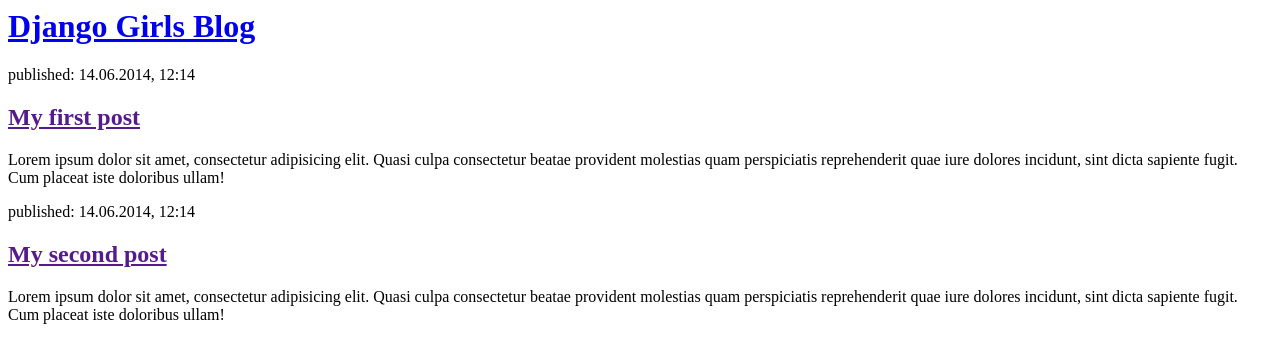
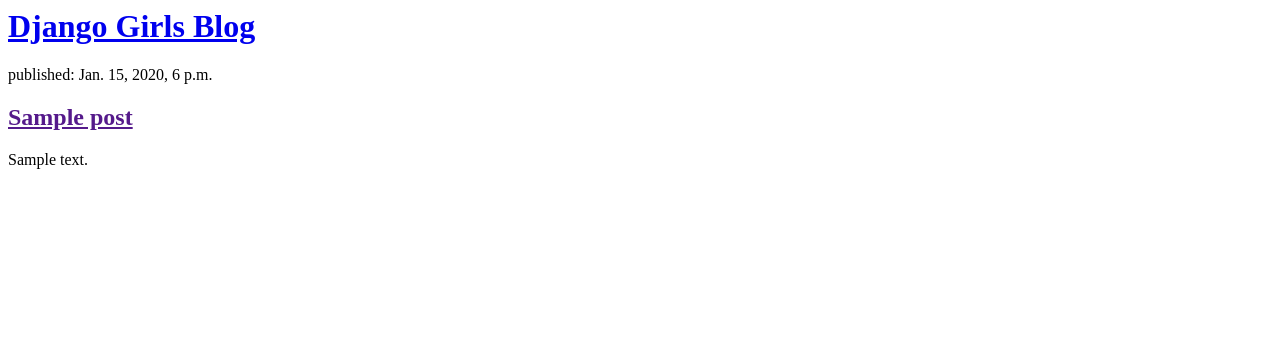
Before and after one commit to johnmark-marquez/django_girls, a Django app: template mysite/blog/templates/blog/post_list.html in a window 1280 px wide. Shown: the top 363 px of the page. Run offline with Django 3.2, Linux system fonts and the light colour scheme; the template is opened without the code that fills it: values that come from a table or form of the project are taken from there, others are empty; tables that the repository leaves empty hold one stand-in row (values such as "Sample post").

Commit message:
Modified templates to display posts from database.

```diff
--- a/mysite/blog/templates/blog/post_list.html
+++ b/mysite/blog/templates/blog/post_list.html
@@ -6,16 +6,12 @@
         <div>
             <h1><a href="/">Django Girls Blog</a></h1>
         </div>
-
+        {% for post in posts %}
         <div>
-            <p>published: 14.06.2014, 12:14</p>
-            <h2><a href="">My first post</a></h2>
-            <p>Lorem ipsum dolor sit amet, consectetur adipisicing elit. Quasi culpa consectetur beatae provident molestias quam perspiciatis reprehenderit quae iure dolores incidunt, sint dicta sapiente fugit. Cum placeat iste doloribus ullam!</p>
+            <p>published: {{ post.published_date }}</p>
+            <h2><a href="">{{ post.title }}</a></h2>
+            <p>{{ post.text|linebreaksbr }}</p>
         </div>
-        <div>
-            <p>published: 14.06.2014, 12:14</p>
-            <h2><a href="">My second post</a></h2>
-            <p>Lorem ipsum dolor sit amet, consectetur adipisicing elit. Quasi culpa consectetur beatae provident molestias quam perspiciatis reprehenderit quae iure dolores incidunt, sint dicta sapiente fugit. Cum placeat iste doloribus ullam!</p>
-        </div>
+        {% endfor %}
     </body>
 </html>
--- a/mysite/blog/views.py
+++ b/mysite/blog/views.py
@@ -1,4 +1,7 @@
 from django.shortcuts import render
+from django.utils import timezone
+from .models import Post
 
 def post_list(request):
-    return render(request, 'blog/post_list.html', {})
+    posts = Post.objects.filter(published_date__lte=timezone.now()).order_by('published_date')
+    return render(request, 'blog/post_list.html', {'posts':posts})
```
